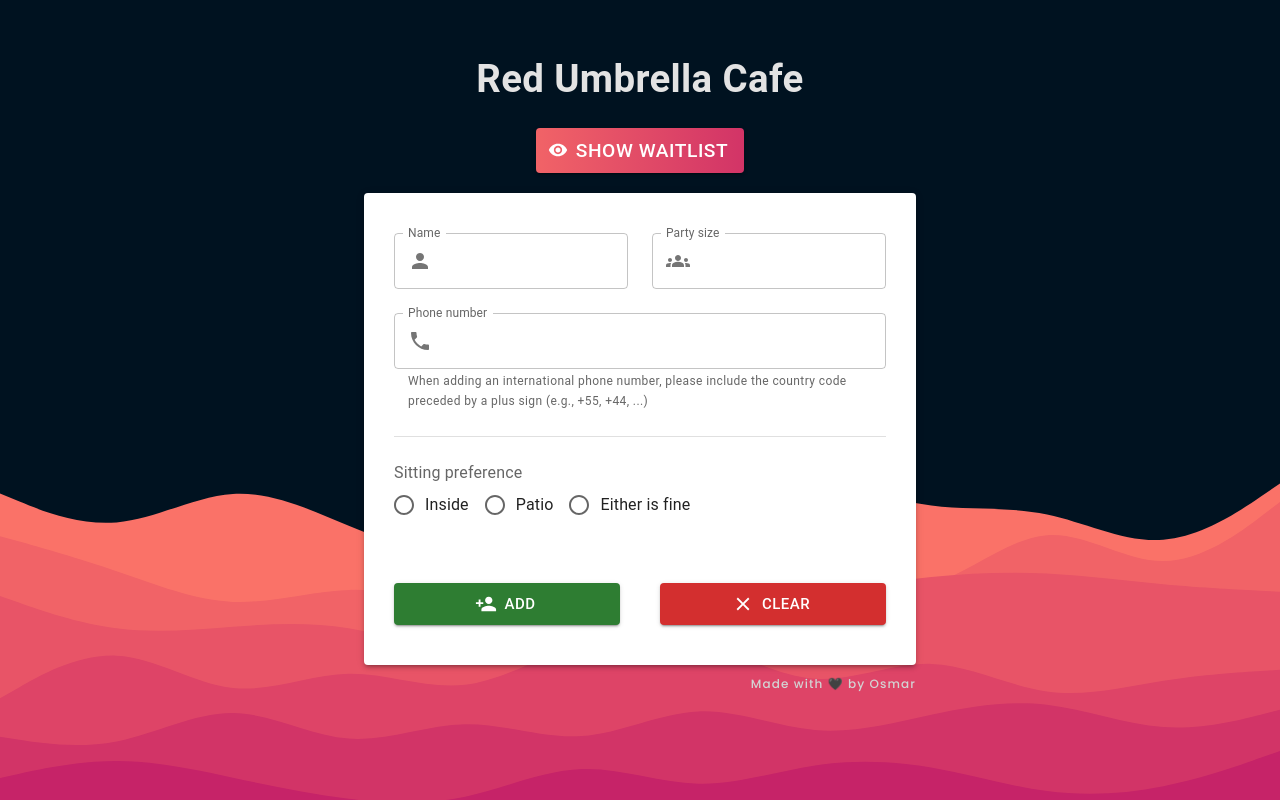
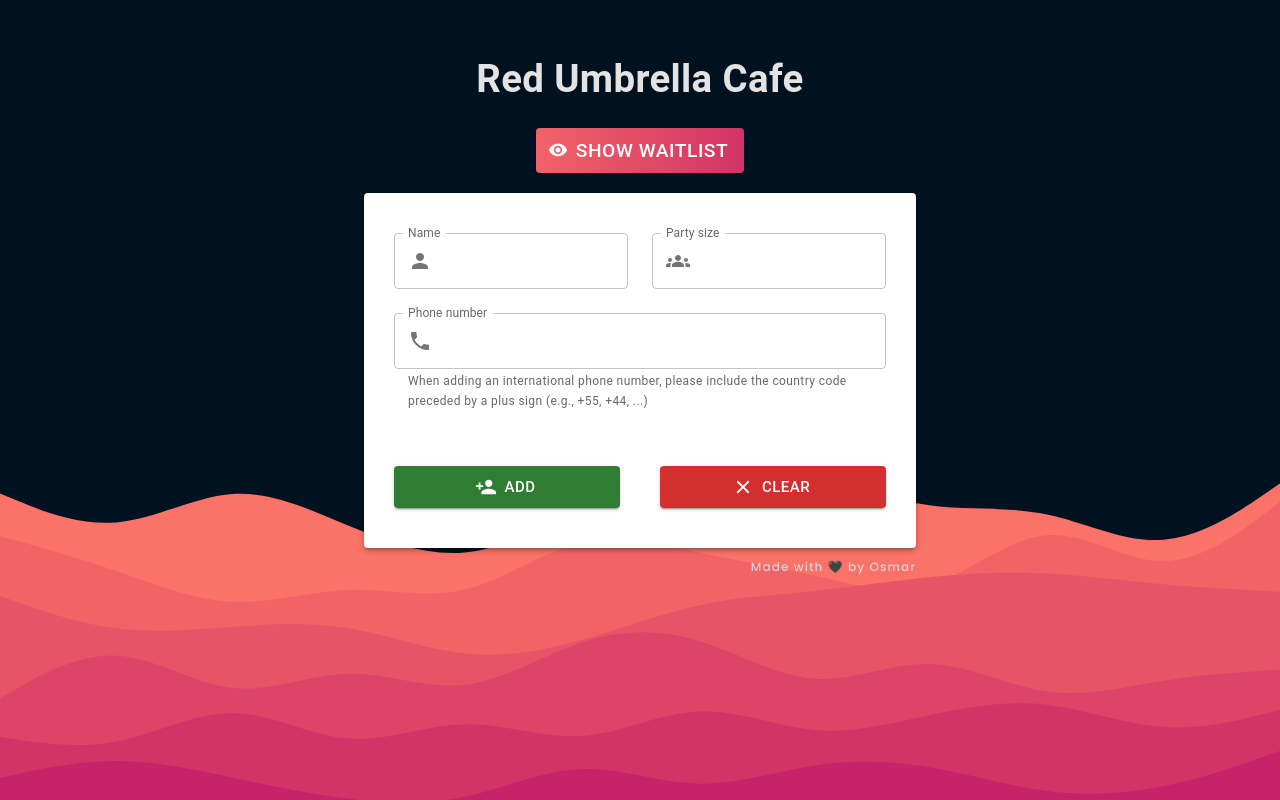
Before and after one commit to osmfaria/waitlist, a Next.js app: page /join in a window 1280 px wide. Built offline with nearby package versions, Linux system fonts and the light colour scheme.

Commit message:
feat: remove patio radio option after 1:45pm

```diff
--- a/package.json
+++ b/package.json
@@ -15,6 +15,7 @@
     "@mui/icons-material": "^5.11.16",
     "@mui/material": "^5.11.16",
     "axios": "^1.3.5",
+    "dayjs": "^1.11.9",
     "eslint": "8.38.0",
     "eslint-config-next": "13.3.0",
     "formik": "^2.2.9",
--- a/pages/join.js
+++ b/pages/join.js
@@ -39,11 +39,11 @@ import {
 } from 'libphonenumber-js'
 import { useState } from 'react'
 import { formatLocalNumber } from '../utils/functions'
-import Link from 'next/link'
 import { Poppins } from 'next/font/google'
 import ConfirmPhone from '../components/ConfirmPhone'
 import { Fade } from 'react-awesome-reveal'
 import { useRouter } from 'next/router'
+import dayjs from 'dayjs'
 
 const poppins = Poppins({ weight: '500', subsets: ['latin'] })
 
@@ -55,6 +55,9 @@ export default function Home() {
   const [isSharable, setIsSharable] = useState(false)
   const [partySize, setPartySize] = useState(0)
   const router = useRouter()
+  const currentTime = dayjs(new Date())
+  const patioClosingTime = currentTime.set('hour', 13).set('minute', 45)
+  const isPatioOpen = patioClosingTime > currentTime
 
   const handleBackdrop = () => {
     setIsLoading((prev) => !prev)
@@ -78,7 +81,7 @@ export default function Home() {
     size: '',
     phone: '',
     sharedTable: '',
-    sittingPreference: '',
+    sittingPreference: 'Inside',
   }
 
   const validationSchema = yup.object({
@@ -312,8 +315,9 @@ export default function Home() {
                     </FormHelperText>
                   </FormControl>
 
+                  {isPatioOpen && (
+                    <>
                       <Divider />
-
                       <Field name='sittingPreference'>
                         {({ field }) => (
                           <FormControl
@@ -323,7 +327,8 @@ export default function Home() {
                             }
                             onChange={(e) => {
                               // Set the state that will control if sharaed table input will be visible
-                          if (e.target.value !== 'Patio') setIsSharable(true)
+                              if (e.target.value !== 'Patio')
+                                setIsSharable(true)
                               else setIsSharable(false)
                             }}
                           >
@@ -363,6 +368,8 @@ export default function Home() {
                           </FormControl>
                         )}
                       </Field>
+                    </>
+                  )}
 
                   {isSharable && partySize < 3 && (
                     <Fade>
```
Also changed, not shown: 1 other file (tests, documents, lock files or other folders). Lines whose indentation alone changed are shown as unchanged.
